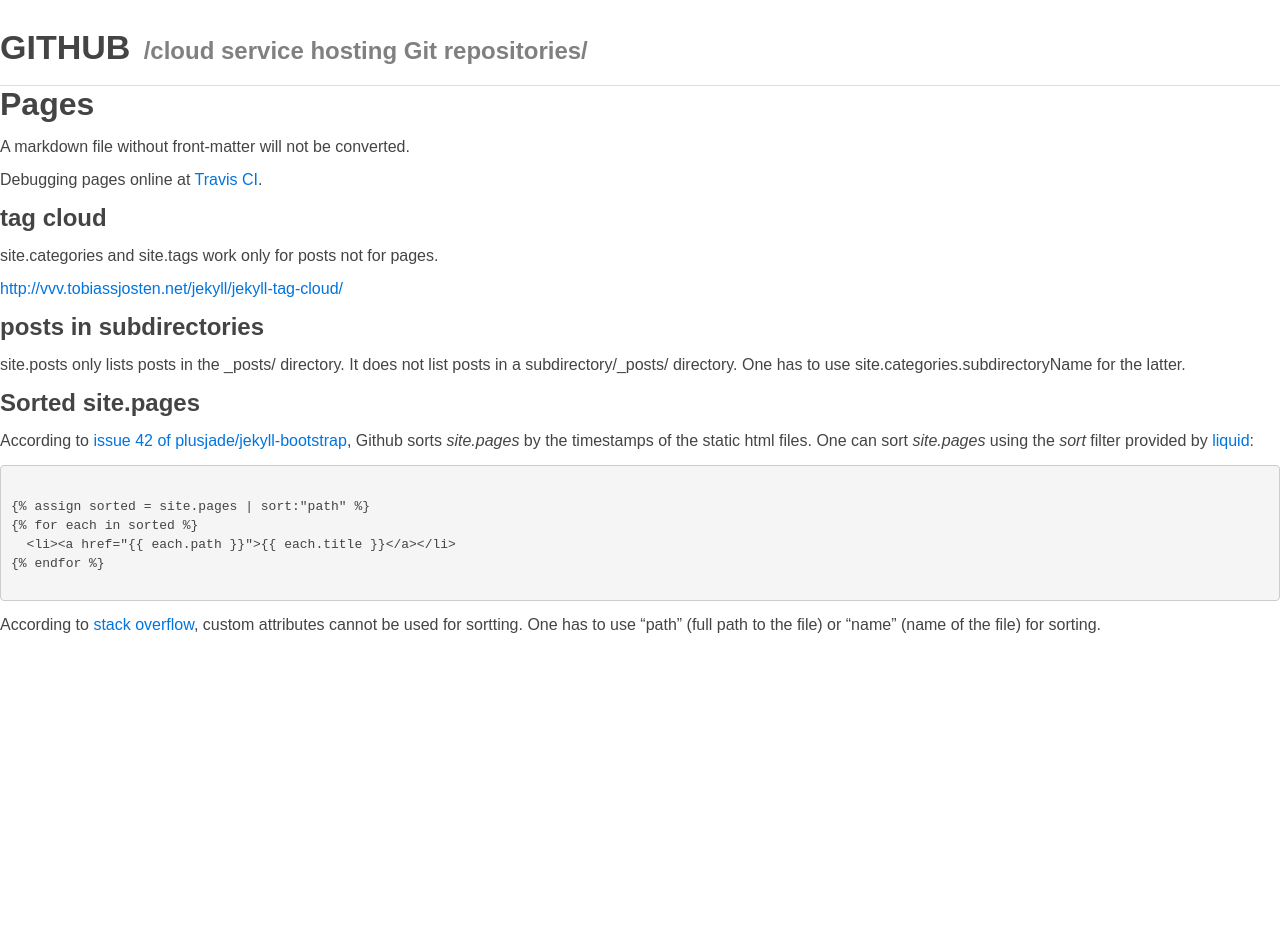
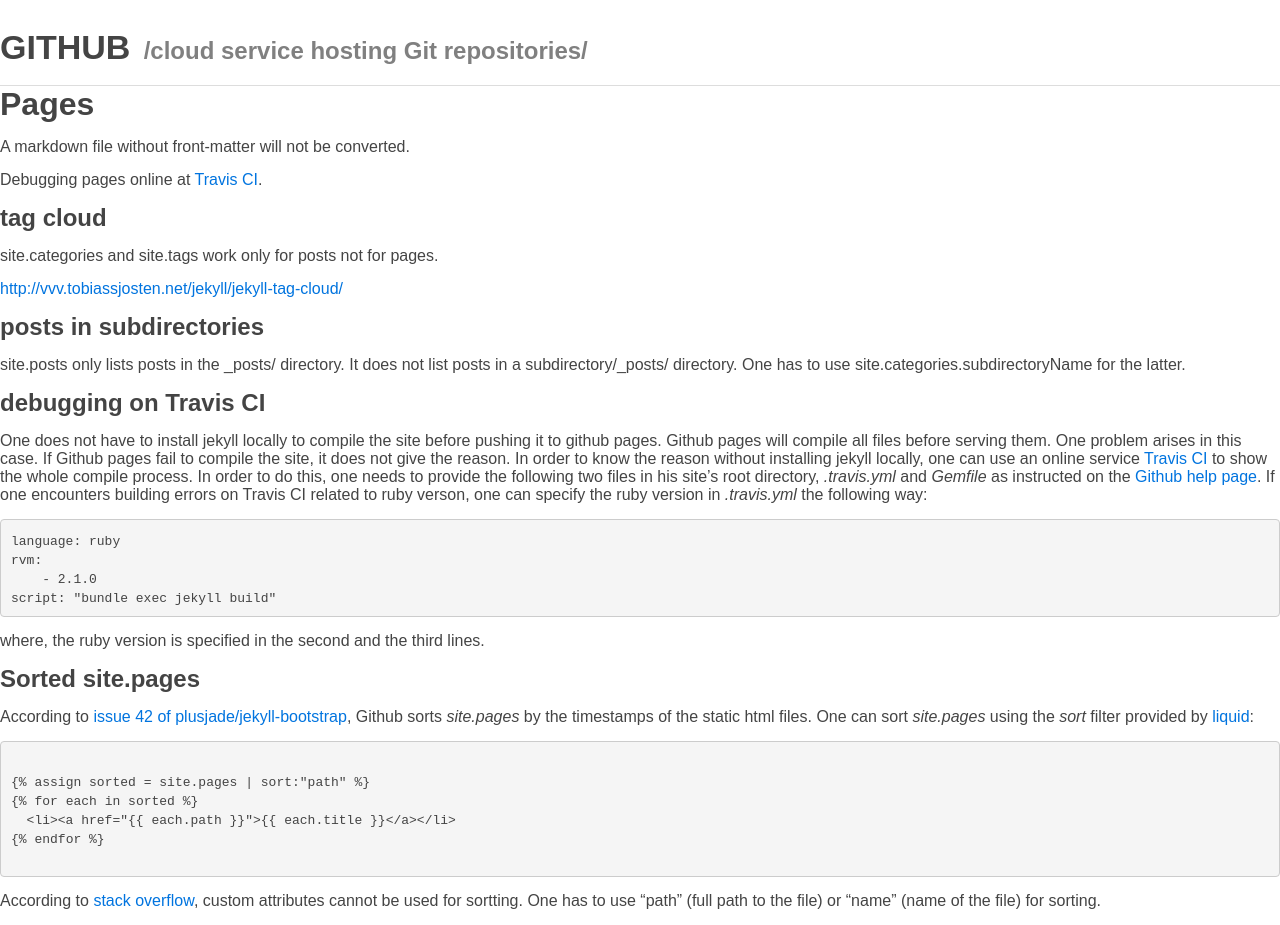
Before and after one commit to jintonic/jintonic.github.io, a Jekyll site: the page built from cs/github/index.md, in a window 1280 px wide. Built offline with Jekyll 4.4.1, drawn with Linux system fonts in a browser that asks for light colours; comment, search, counter and statistics services are not loaded; before the commit the page ends 900 px from its top, so only the background shows below that.

Commit message:
added travis ruby version control

````diff
--- a/cs/github/index.md
+++ b/cs/github/index.md
@@ -26,6 +26,30 @@
 a subdirectory/\_posts/ directory. One has to use
 site.categories.subdirectoryName for the latter.
 
+debugging on Travis CI
+----------------------
+
+One does not have to install jekyll locally to compile the site before pushing
+it to github pages. Github pages will compile all files before serving them.
+One problem arises in this case. If Github pages fail to compile the site, it
+does not give the reason. In order to know the reason without installing jekyll
+locally, one can use an online service [Travis CI](https://travis-ci.org/) to
+show the whole compile process. In order to do this, one needs to provide the
+following two files in his site's root directory, *.travis.yml* and *Gemfile*
+as instructed on the [Github help
+page](https://help.github.com/articles/troubleshooting-github-pages-build-failures/).
+If one encounters building errors on Travis CI related to ruby verson, one can
+specify the ruby version in *.travis.yml* the following way:
+
+```
+language: ruby
+rvm:
+    - 2.1.0
+script: "bundle exec jekyll build"
+```
+
+where, the ruby version is specified in the second and the third lines.
+
 Sorted site.pages
 -----------------
 According to [issue 42 of plusjade/jekyll-bootstrap][jbi42], Github sorts
````
